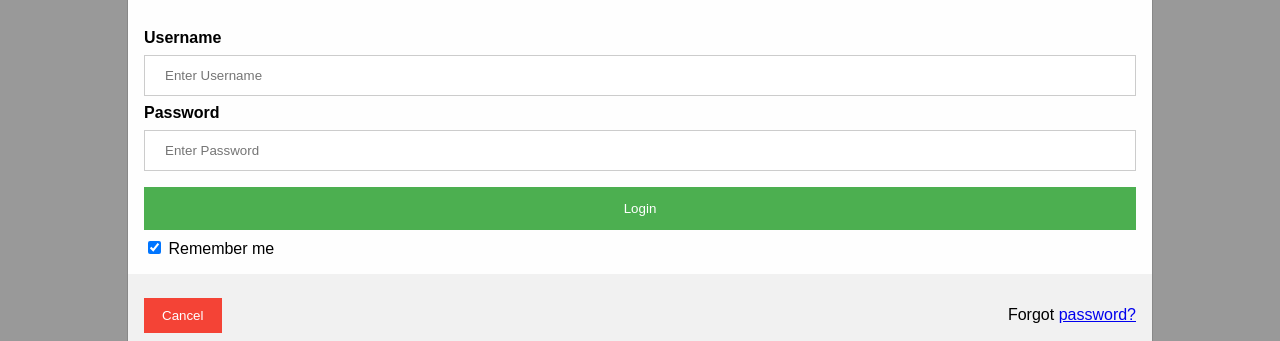
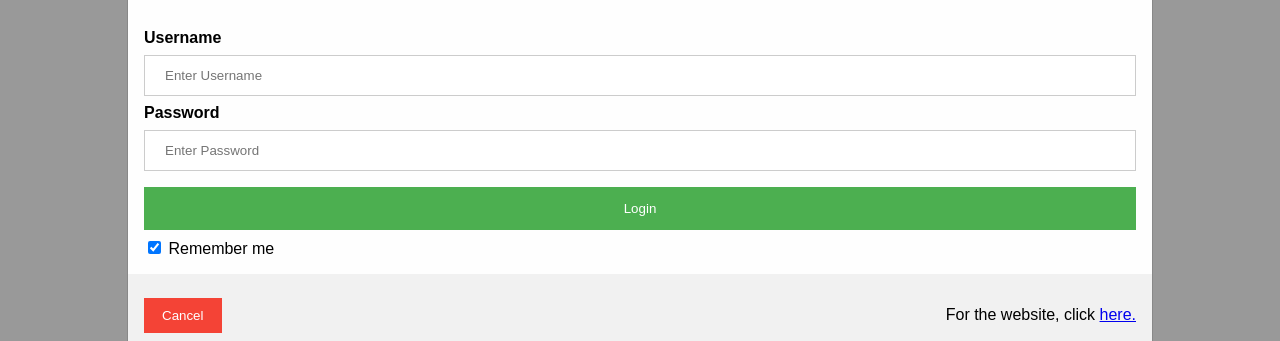
Before and after one commit to snarayan57982/snarayan57982.github.io, a plain HTML site: page index2.html in a window 1280 px wide. Both pictures are taken after a click on the button "Login". Shown: the part 459-800 px from the top of the page. Drawn offline with Linux system fonts and the light colour scheme.

Commit message:
Update index2.html

```diff
--- a/index2.html
+++ b/index2.html
@@ -154,7 +154,7 @@ span.psw {
 
     <div class="container" style="background-color:#f1f1f1">
       <button type="button" onclick="document.getElementById('id01').style.display='none'" class="cancelbtn">Cancel</button>
-      <span class="psw">Forgot <a href="#">password?</a></span>
+      <span class="psw">For the website, click <a href="snarayan.github.io">here.</a></span>
     </div>
   </form>
 </div>
```
